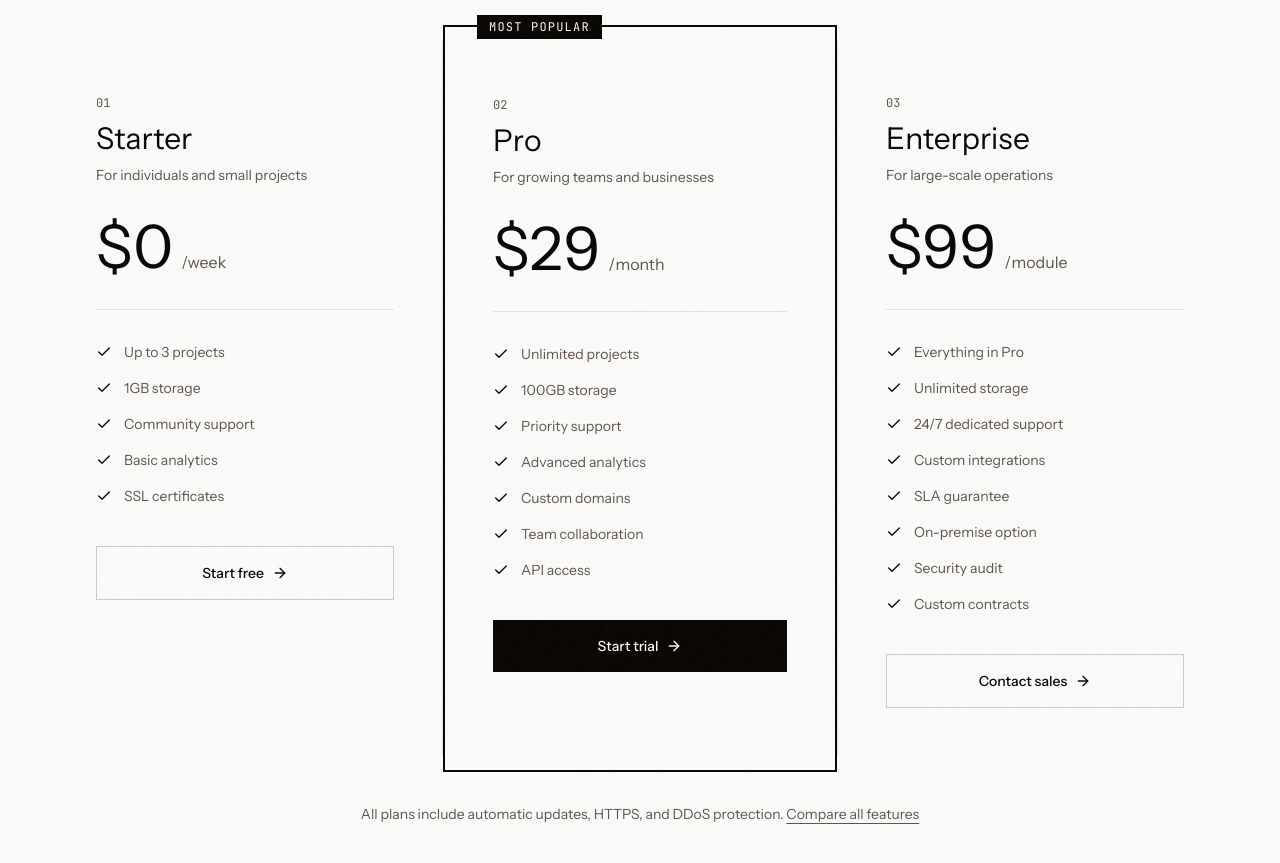
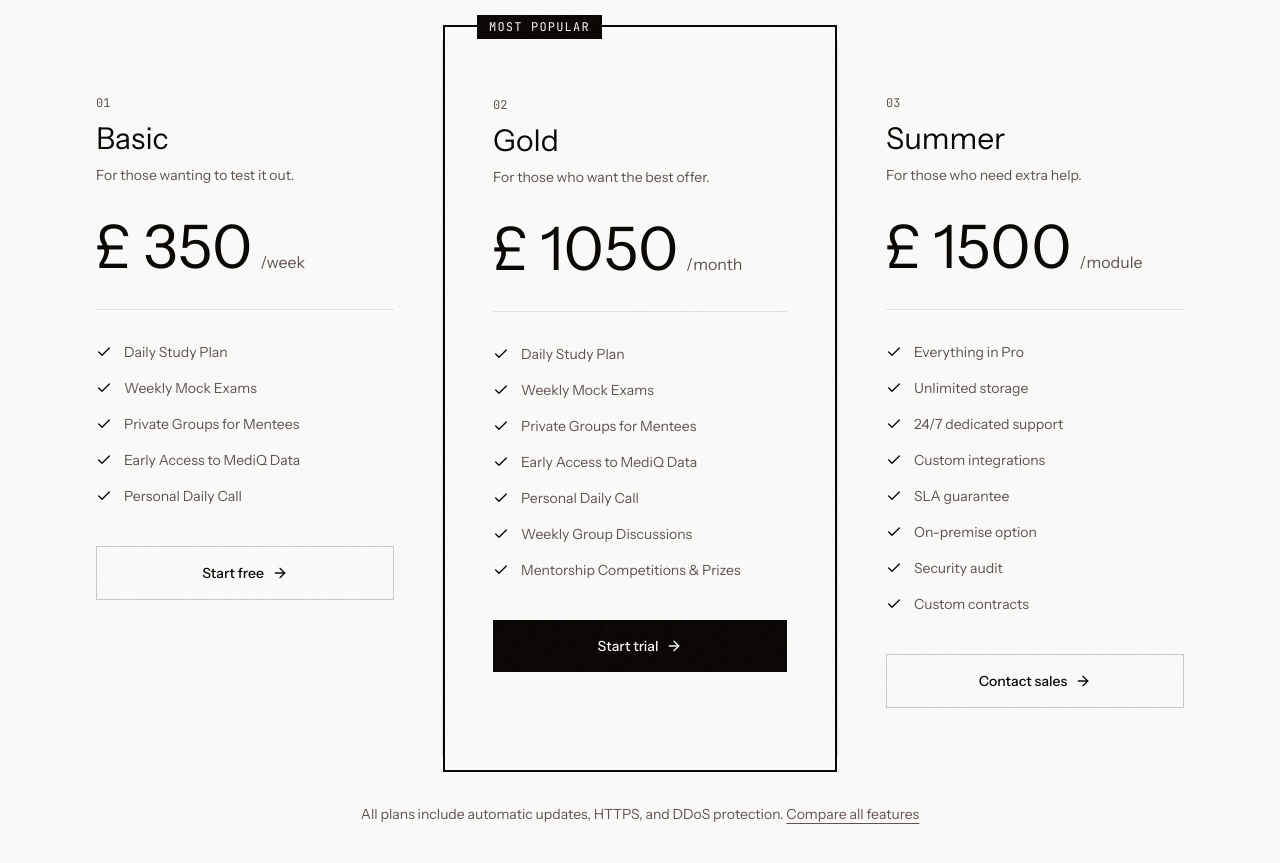
Before and after one commit to MizoWNA/MediQ-Website, a Next.js app: page / in a window 1280 px wide. Shown: the part 8000-8863 px from the top of the page. Built offline with nearby package versions, Linux system fonts and the light colour scheme.

Commit message:
feat: update pricing section plan names and prices

```diff
--- a/components/landing/pricing-section.tsx
+++ b/components/landing/pricing-section.tsx
@@ -2,41 +2,41 @@ import { ArrowRight, Check } from "lucide-react";
 
 const plans = [
   {
-    name: "Starter",
-    description: "For individuals and small projects",
-    price: 0,
+    name: "Basic",
+    description: "For those wanting to test it out.",
+    price: 350,
     period: "week",
     features: [
-      "Up to 3 projects",
-      "1GB storage",
-      "Community support",
-      "Basic analytics",
-      "SSL certificates",
+      "Daily Study Plan",
+      "Weekly Mock Exams",
+      "Private Groups for Mentees",
+      "Early Access to MediQ Data",
+      "Personal Daily Call",
     ],
     cta: "Start free",
     popular: false,
   },
   {
-    name: "Pro",
-    description: "For growing teams and businesses",
-    price: 29,
+    name: "Gold",
+    description: "For those who want the best offer.",
+    price: 1050,
     period: "month",
     features: [
-      "Unlimited projects",
-      "100GB storage",
-      "Priority support",
-      "Advanced analytics",
-      "Custom domains",
-      "Team collaboration",
-      "API access",
+      "Daily Study Plan",
+      "Weekly Mock Exams",
+      "Private Groups for Mentees",
+      "Early Access to MediQ Data",
+      "Personal Daily Call",
+      "Weekly Group Discussions",
+      "Mentorship Competitions & Prizes",
     ],
     cta: "Start trial",
     popular: true,
   },
   {
-    name: "Enterprise",
-    description: "For large-scale operations",
-    price: 99,
+    name: "Summer",
+    description: "For those who need extra help.",
+    price: 1500,
     period: "module",
     features: [
       "Everything in Pro",
@@ -100,7 +100,7 @@ export function PricingSection() {
               <div className="mb-8 pb-8 border-b border-foreground/10">
                 <div className="flex items-baseline gap-2">
                   <span className="font-display text-5xl lg:text-6xl text-foreground">
-                    ${plan.price}
+                    £ {plan.price}
                   </span>
                   <span className="text-muted-foreground">/{plan.period}</span>
                 </div>
```
